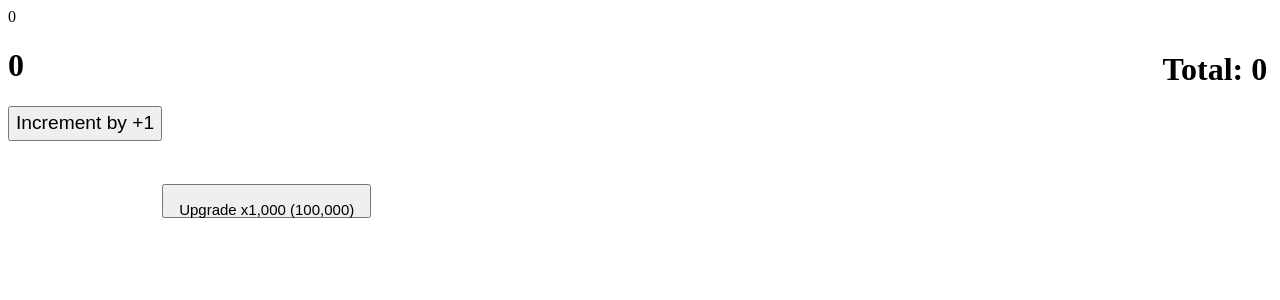
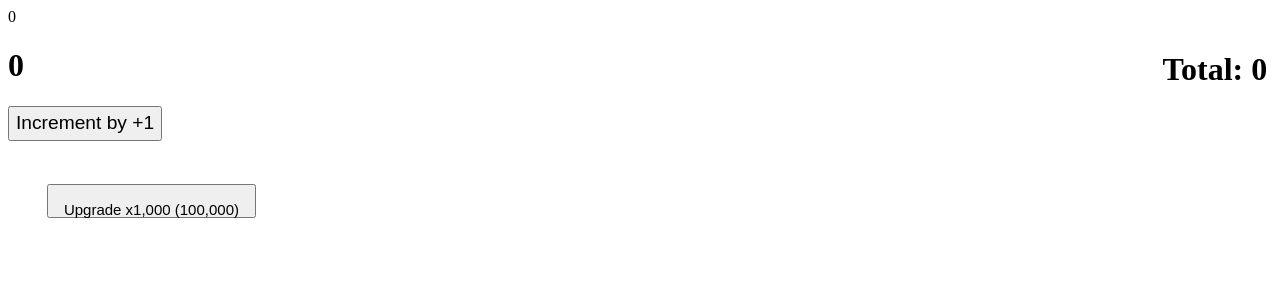
Before and after one commit to TheCarrotCutter/Number-Incrementator, a Flask app: page / in a window 1280 px wide. Shown: the top 300 px of the page. Run offline with Flask 2, Linux system fonts and the light colour scheme.

Commit message:
Update styles.css

```diff
--- a/api/static/styles.css
+++ b/api/static/styles.css
@@ -28,13 +28,13 @@ button {
 .upgrade_button_100 {
     position: fixed;
     top: 23%;
-    right: auto%;
+    right: 80%;
     padding: 15px;
 }
 
 .upgrade_button_1000 {
     position: fixed;
     top: 23%;
-    right: auto%;
+    right: 80%;
     padding: 15px;
 }
```
